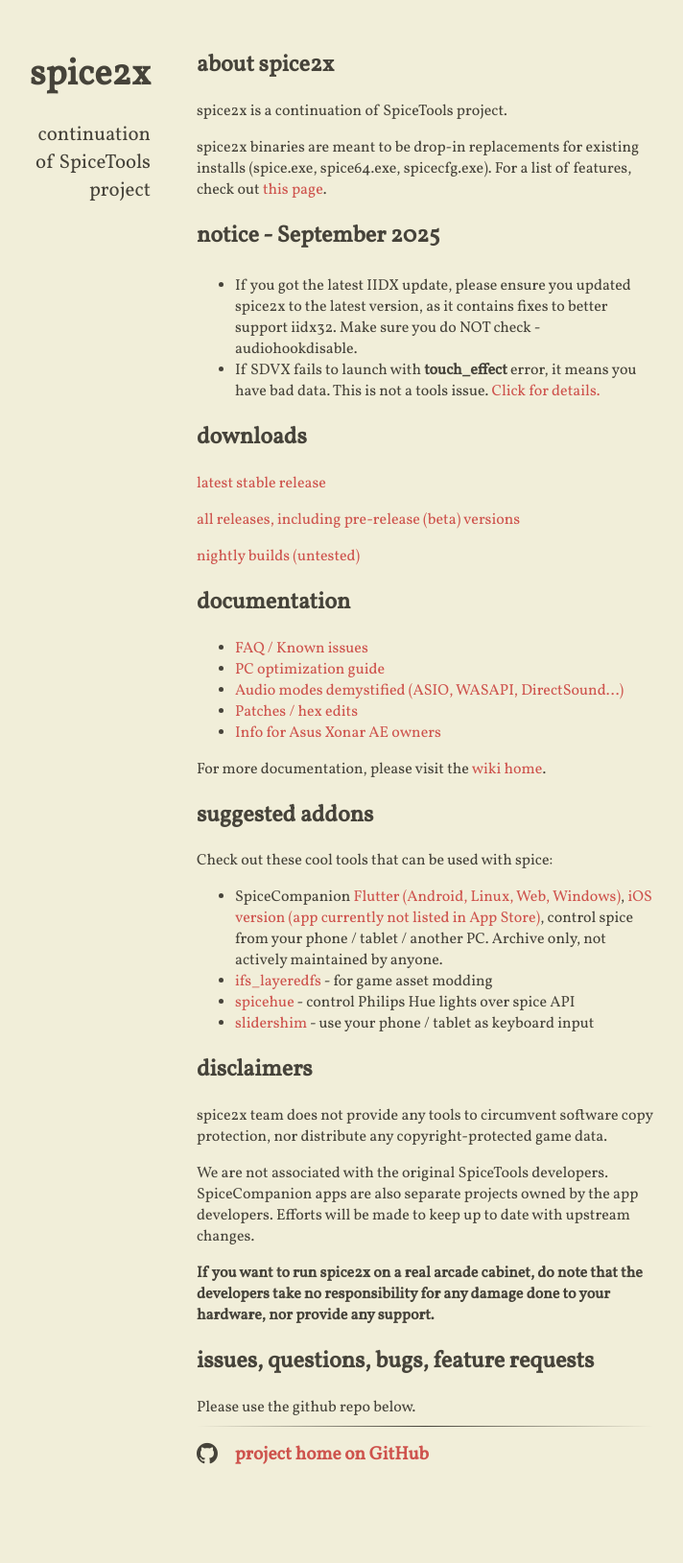
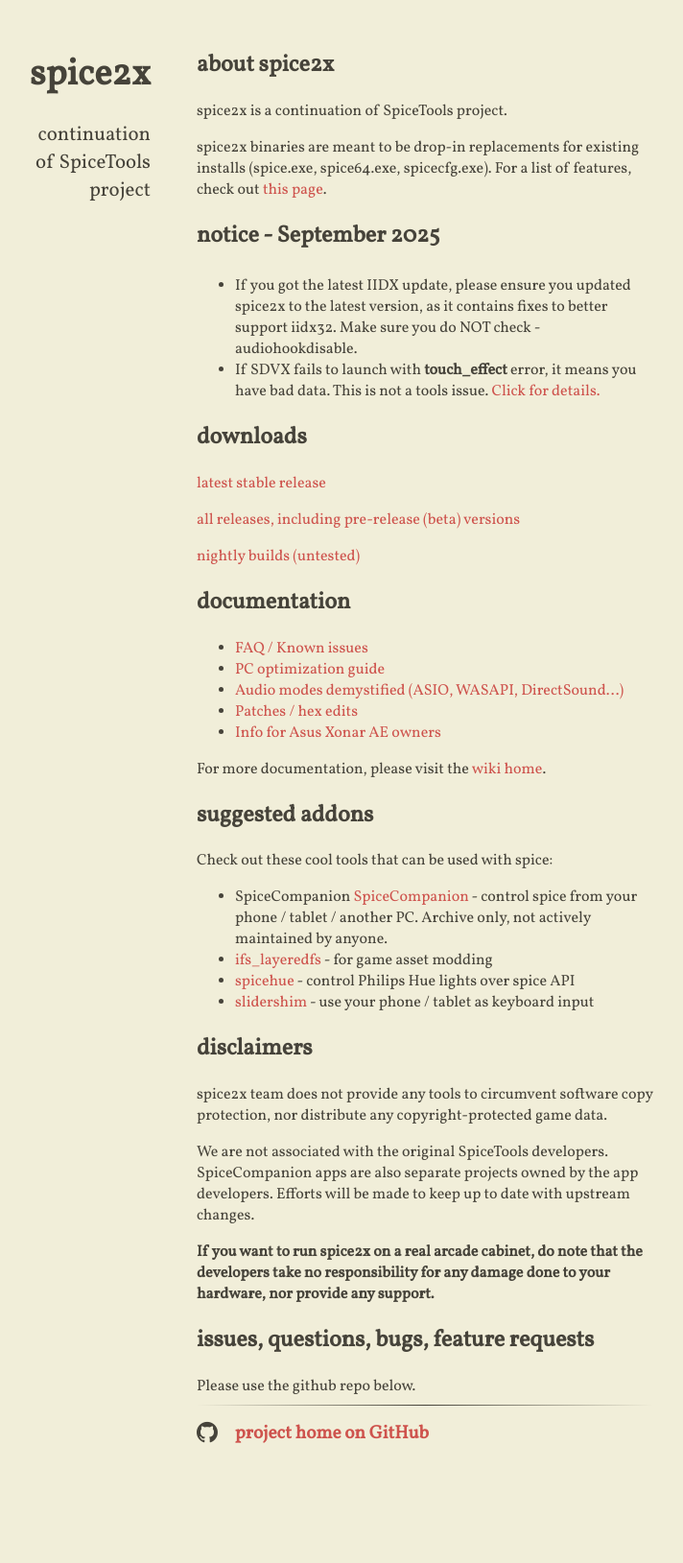
Before and after one commit to spice2x/spice2x.github.io, a Jekyll site: the page built from docs/index.html, in a window 1280 px wide. Shown: the whole page at 96% size, without its empty margins (299-1011 px from the left). Built offline with Jekyll 4.4.1, drawn with Linux system fonts in a browser that asks for light colours; nearby versions of some CDN libraries; after the commit the page ends 1607 px from its top, so only the background shows below that.

Commit message:
Update content.html

```diff
--- a/docs/_includes/content.html
+++ b/docs/_includes/content.html
@@ -57,8 +57,7 @@
 
 <ul>
   <li>SpiceCompanion
-    <a href="https://github.com/spice2x/spicecompanion_archive/releases">Flutter (Android, Linux, Web, Windows)</a>,
-    <a href="https://github.com/rodepanda/SpiceCompanion">iOS version (app currently not listed in App Store)</a>,
+    <a href="https://github.com/spice2x/spicecompanion_archive/releases">SpiceCompanion</a> -
     control spice from your phone / tablet / another PC. Archive only, not actively maintained by anyone.
   </li>
   <li>
```
